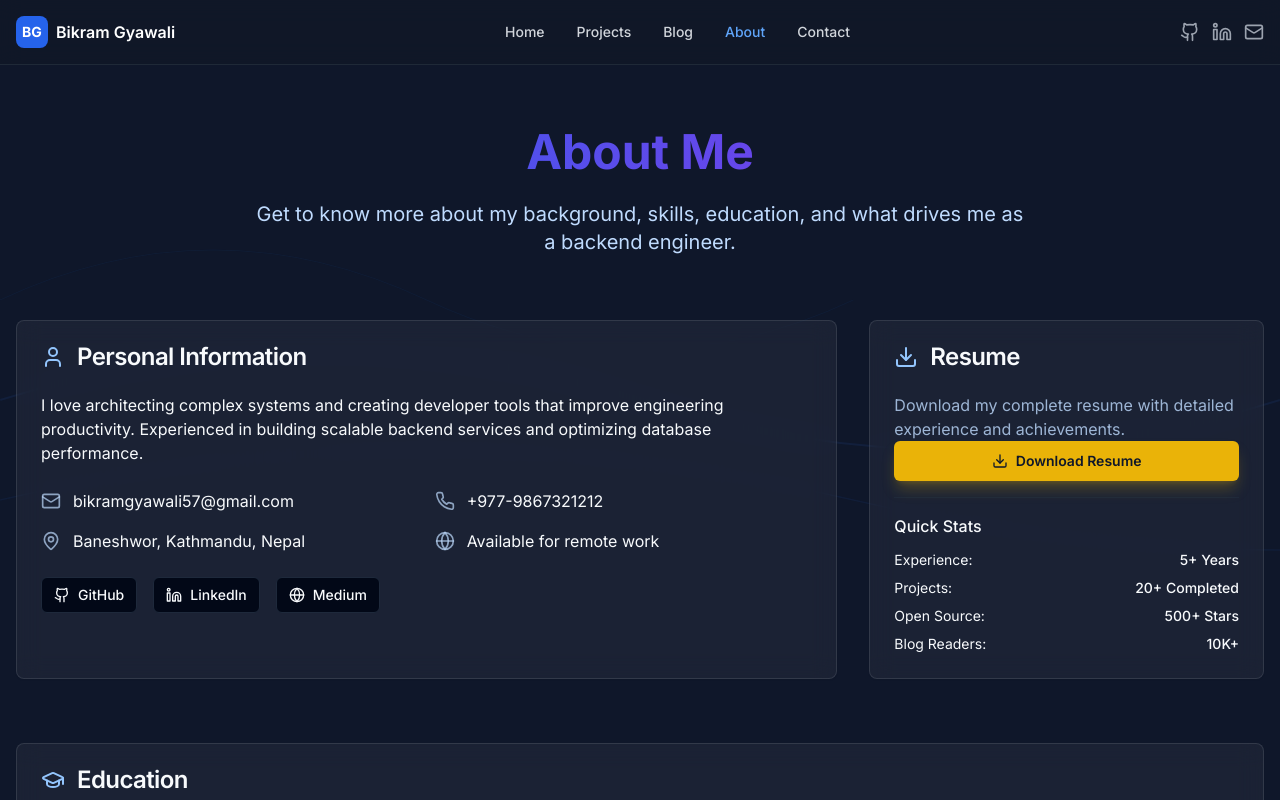
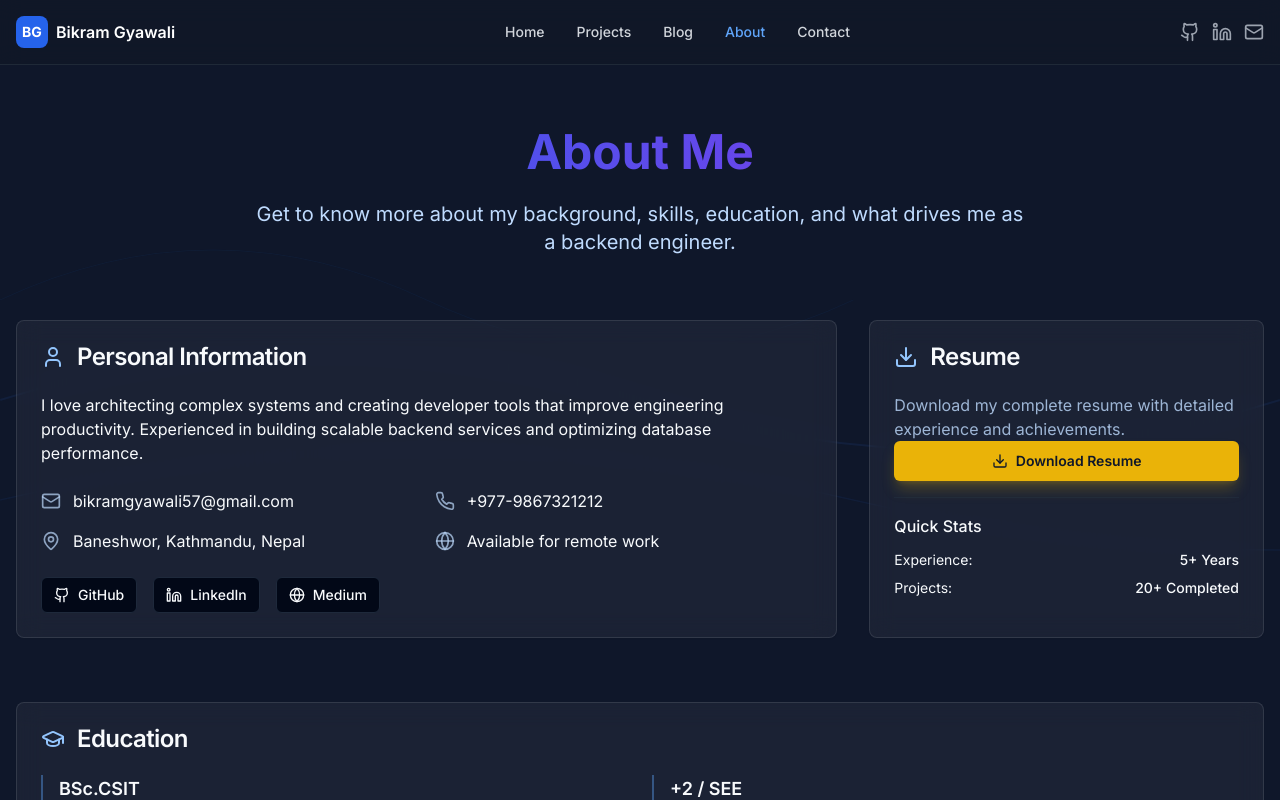
Before and after one commit to Bikram-Gyawali/myPortfolio, a Next.js app: page /about in a window 1280 px wide. Shown: the top 800 px of the page. Built offline with nearby package versions, Linux system fonts and the light colour scheme.

Commit message:
fix: updated stats

```diff
--- a/src/app/about/page.tsx
+++ b/src/app/about/page.tsx
@@ -139,14 +139,6 @@ export default function AboutPage() {
                   <div className="flex justify-between">
                     <span>Projects:</span>
                     <span className="font-medium">20+ Completed</span>
-                  </div>
-                  <div className="flex justify-between">
-                    <span>Open Source:</span>
-                    <span className="font-medium">500+ Stars</span>
-                  </div>
-                  <div className="flex justify-between">
-                    <span>Blog Readers:</span>
-                    <span className="font-medium">10K+</span>
                   </div>
                 </div>
               </div>
```
